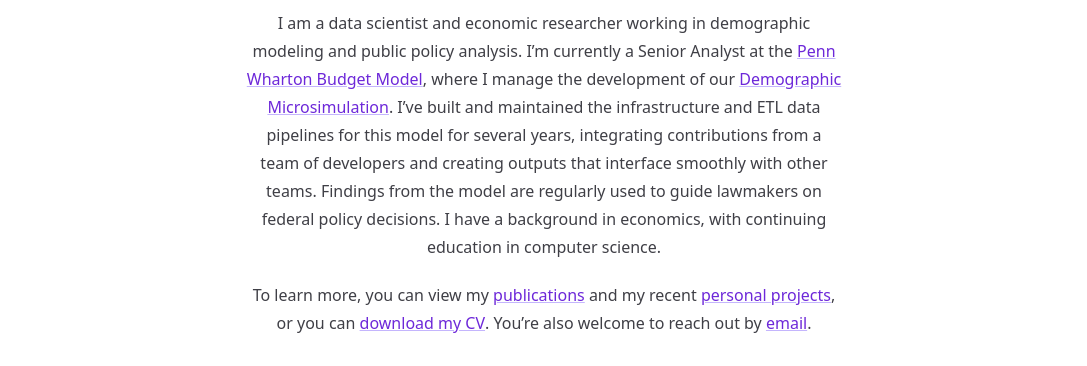
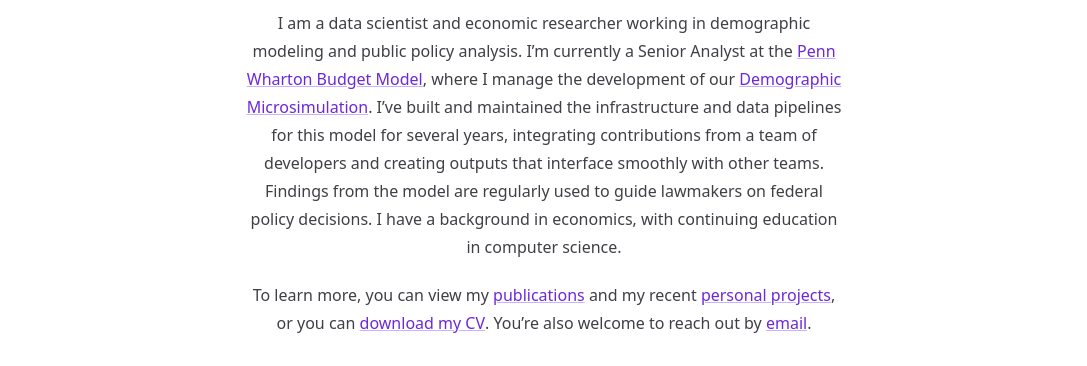
Before and after one commit to AHerrick76/AHerrick76.github.io, a plain HTML site: page index.html in a window 1280 px wide. Shown: the part 367-733 px from the top of the page, without its empty margins (96-1183 px from the left). Drawn offline with Linux system fonts and the light colour scheme.

Commit message:
CV Update

```diff
--- a/index.html
+++ b/index.html
@@ -290,7 +290,7 @@
 
     </div>
   </header>
-  <section class="prose dark:prose-invert"><p>I am a data scientist and economic researcher working in demographic modeling and public policy analysis. I&rsquo;m currently a Senior Analyst at the <a href="https://budgetmodel.wharton.upenn.edu/">Penn Wharton Budget Model</a>, where I manage the development of our <a href="https://budgetmodel.wharton.upenn.edu/microsim">Demographic Microsimulation</a>. I&rsquo;ve built and maintained the infrastructure and ETL data pipelines for this model for several years, integrating contributions from a team of developers and creating outputs that interface smoothly with other teams. Findings from the model are regularly used to guide lawmakers on federal policy decisions. I have a background in economics, with continuing education in computer science.</p>
+  <section class="prose dark:prose-invert"><p>I am a data scientist and economic researcher working in demographic modeling and public policy analysis. I&rsquo;m currently a Senior Analyst at the <a href="https://budgetmodel.wharton.upenn.edu/">Penn Wharton Budget Model</a>, where I manage the development of our <a href="https://budgetmodel.wharton.upenn.edu/microsim">Demographic Microsimulation</a>. I&rsquo;ve built and maintained the infrastructure and data pipelines for this model for several years, integrating contributions from a team of developers and creating outputs that interface smoothly with other teams. Findings from the model are regularly used to guide lawmakers on federal policy decisions. I have a background in economics, with continuing education in computer science.</p>
 <p>To learn more, you can view my <a href="publications/">publications</a> and my recent <a href="projects/">personal projects</a>, or you can <a href="/assets/CV_Website.pdf" title="Curriculum Vitae">download my CV</a>. You&rsquo;re also welcome to reach out by <a href="mailto:atnherrick%5BaT%5Dgmail.com">email</a>.</p>
 <p>
 
```
Also changed, not shown: 1 other file.
